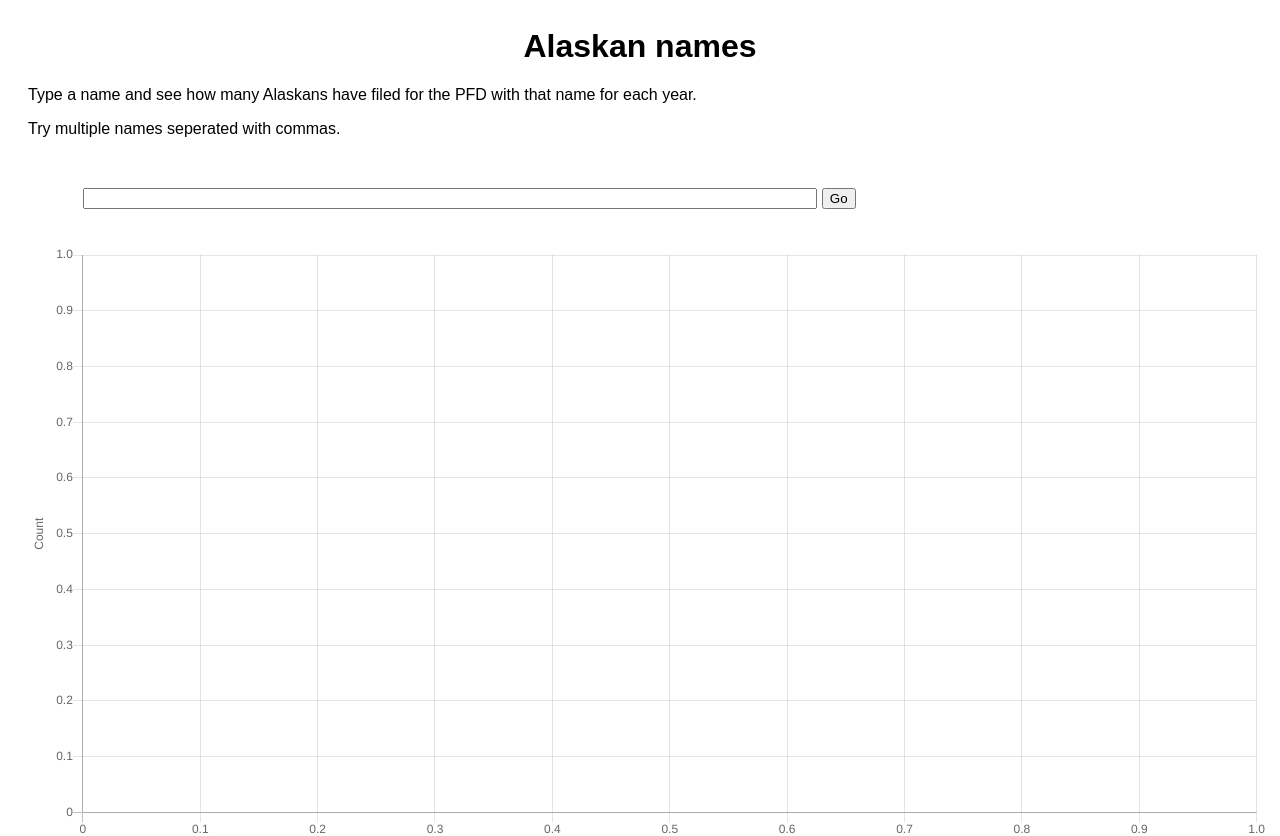
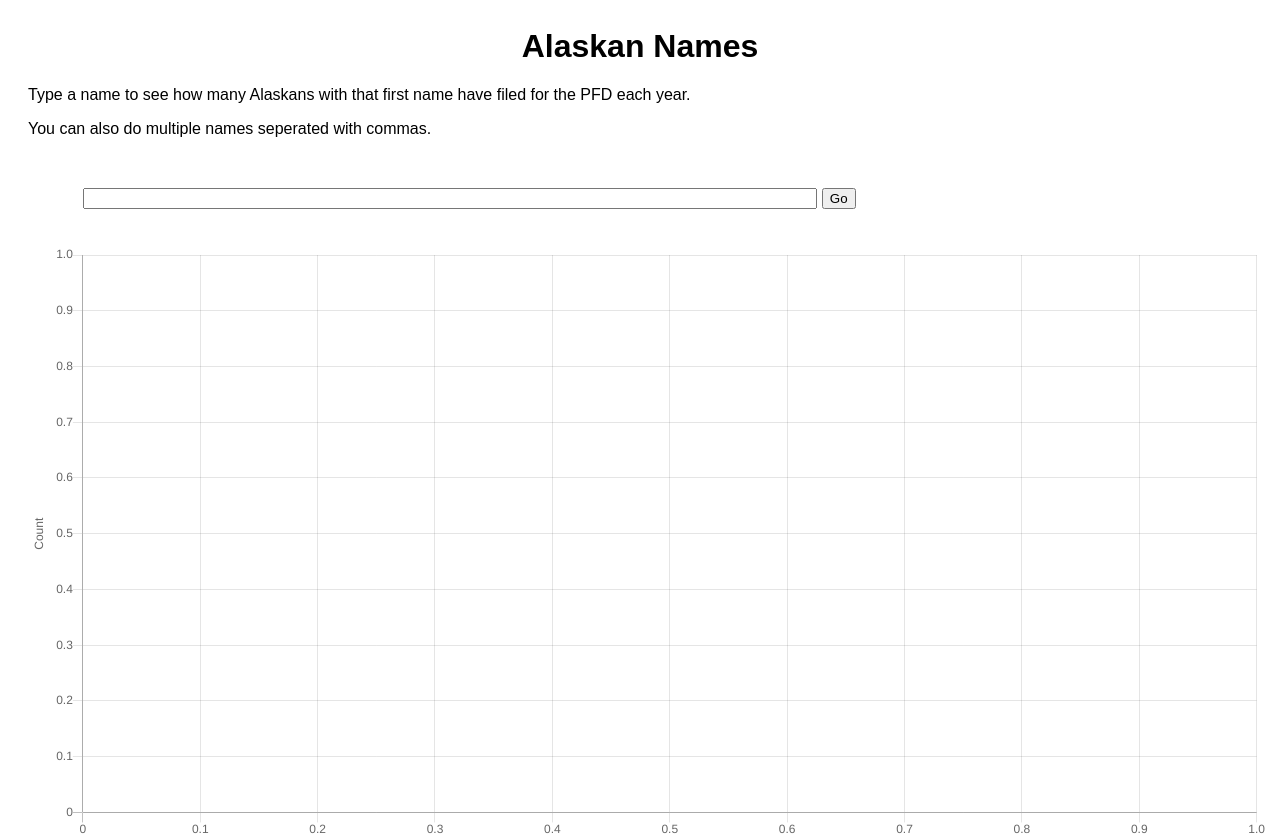
Before and after one commit to codeforanchorage/pfd-names, a plain HTML site: page index.html in a window 1280 px wide. Shown: the top 836 px of the page. Drawn offline with nearby package versions, Linux system fonts and the light colour scheme.

Commit message:
text cleanup

```diff
--- a/index.html
+++ b/index.html
@@ -78,10 +78,10 @@
     </head>
 
     <body style="padding:20px;">
-        <h1>Alaskan names</h1>
+        <h1>Alaskan Names</h1>
 
-        <p>Type a name and see how many Alaskans have filed for the PFD with that name for each year.</p>
-        <p>Try multiple names seperated with commas.</p>
+        <p>Type a name to see how many Alaskans with that first name have filed for the PFD each year.</p>
+        <p>You can also do multiple names seperated with commas.</p>
 
         <form onsubmit="handleSubmit()">
             <input id="name" style="width:60%; margin-left:55px; margin-bottom:20px;" />
```
